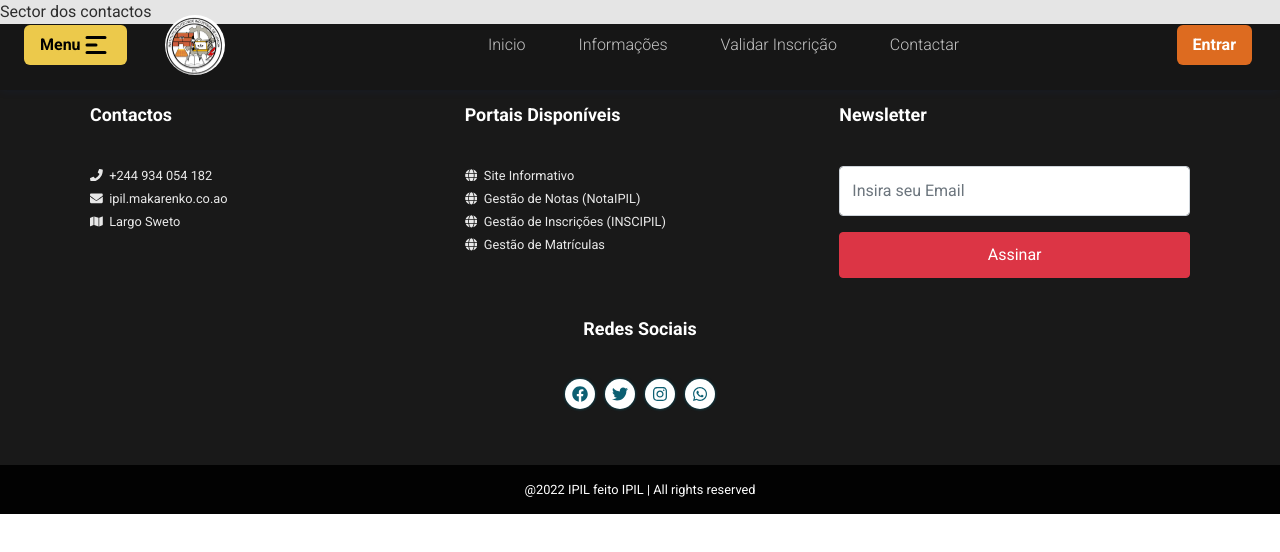
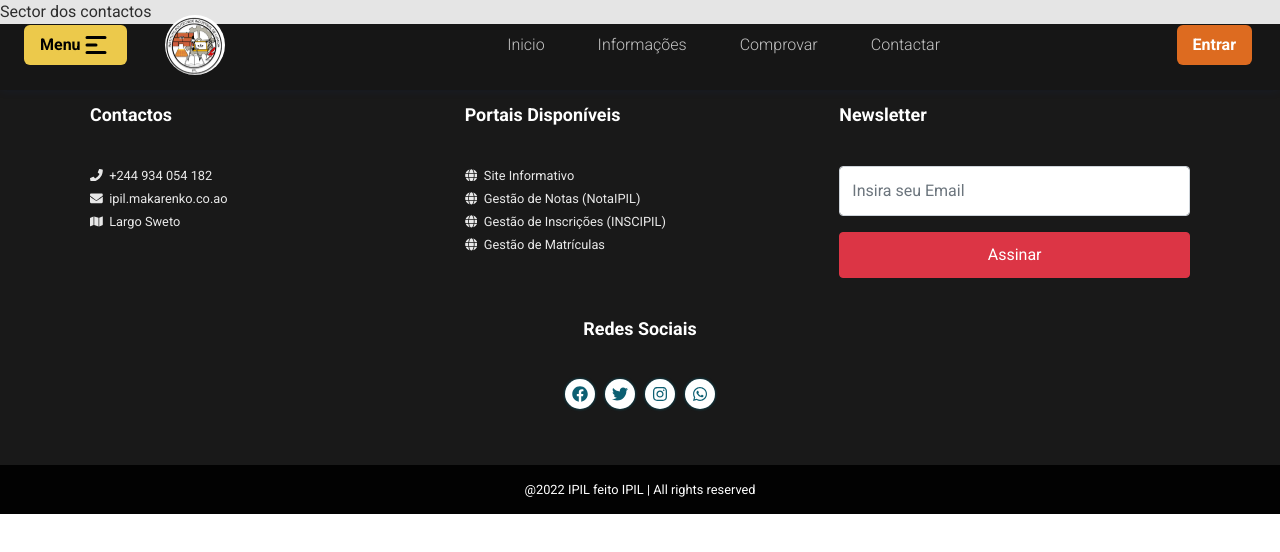
Before and after one commit to pedrodls/insc_ipil_client, a React (Vite) app: page /contacts in a window 1280 px wide. Shown: the top 552 px of the page. Built offline with nearby package versions, Linux system fonts and the light colour scheme.

Commit message:
Navbar fixed

```diff
--- a/src/components/navbar/Navbar.tsx
+++ b/src/components/navbar/Navbar.tsx
@@ -22,7 +22,7 @@ export default function Navbar({ _class = "navbar", isSignUp = false }: any) {
 
             setScrollTop(e.target.documentElement.scrollTop);
 
-            if (scrollTop > 100)
+            if (scrollTop > 30)
                 setScrolling(true);
             else
                 setScrolling(false);
@@ -68,8 +68,8 @@ export default function Navbar({ _class = "navbar", isSignUp = false }: any) {
                                 <li className='nav-item me-5' onClick={() => navigate('/informations')}>
                                     Informações
                                 </li>
-                                <li className='nav-item me-5' onClick={() => navigate('/informations')}>
-                                    Validar Inscrição
+                                <li className='nav-item me-5' onClick={() => navigate('/attach')}>
+                                    Comprovar
                                 </li>
                                 <li className='nav-item' onClick={() => navigate('/contacts')}>
                                     Contactar
```
